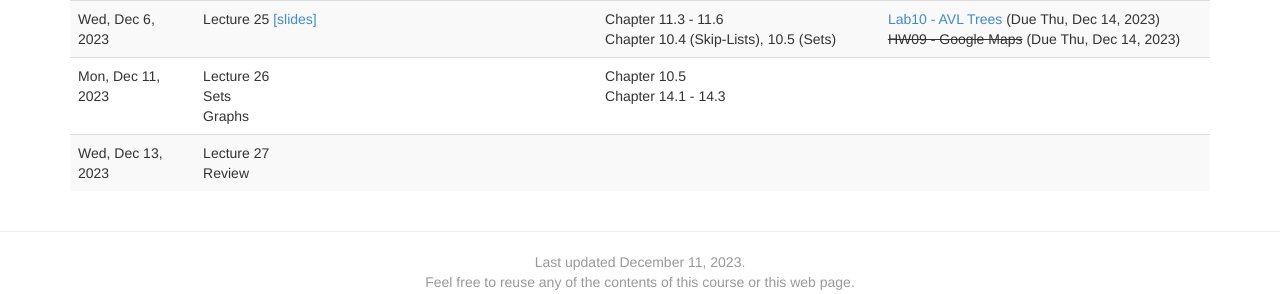
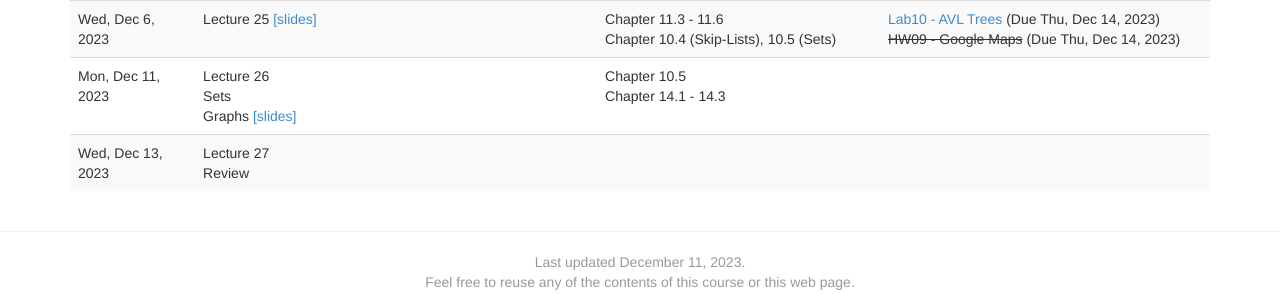
Before and after one commit to kalte0/BMC-CS-151.github.io, a Jekyll site: the page built from schedule.md, in a window 1280 px wide and 900 px high, scrolled down 1509 px. Shown: the part 588-882 px from the top of the window. Built offline with Jekyll 4.4.1, drawn with Linux system fonts in a browser that asks for light colours; nearby versions of some CDN libraries.

Commit message:
lec26 slides

```diff
--- a/_data/schedule.yaml
+++ b/_data/schedule.yaml
@@ -321,7 +321,7 @@
           title: "Chapter 10.5"
         -
           title: "Chapter 14.1 - 14.3"
-      slides: ~
+      slides: "slides/lecture26.pdf"
       recording: ~
     -
       date: 2023-12-13
```
Also changed, not shown: 1 other file.
